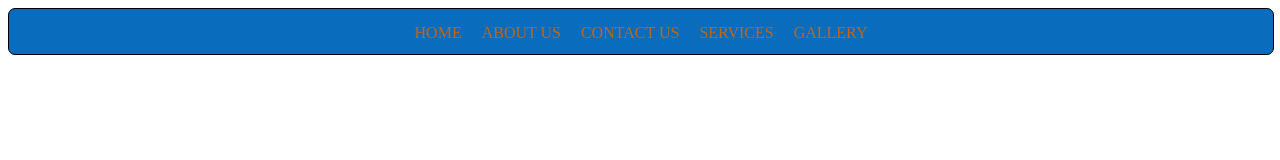
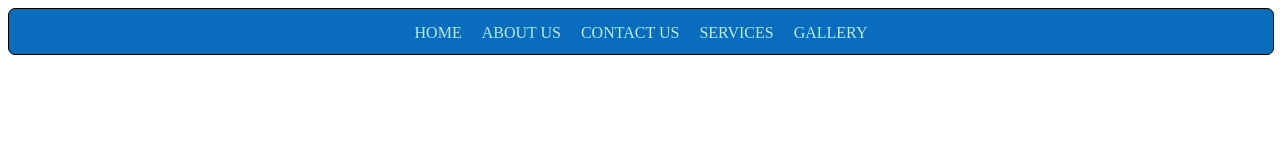
Before and after one commit to mis712/coading-practices, a plain HTML site: page index.html in a window 1280 px wide. Drawn offline with Linux system fonts and the light colour scheme.

Commit message:
Auto-save: 2026-11-21 11:37:44

```diff
--- a/style.css
+++ b/style.css
@@ -1,4 +1,4 @@
-a{color: rgb(194, 102, 16);
+a{color: rgb(188, 236, 232);
   text-decoration: none;
 margin-right: 10px;
 margin-left: 10px;
```
